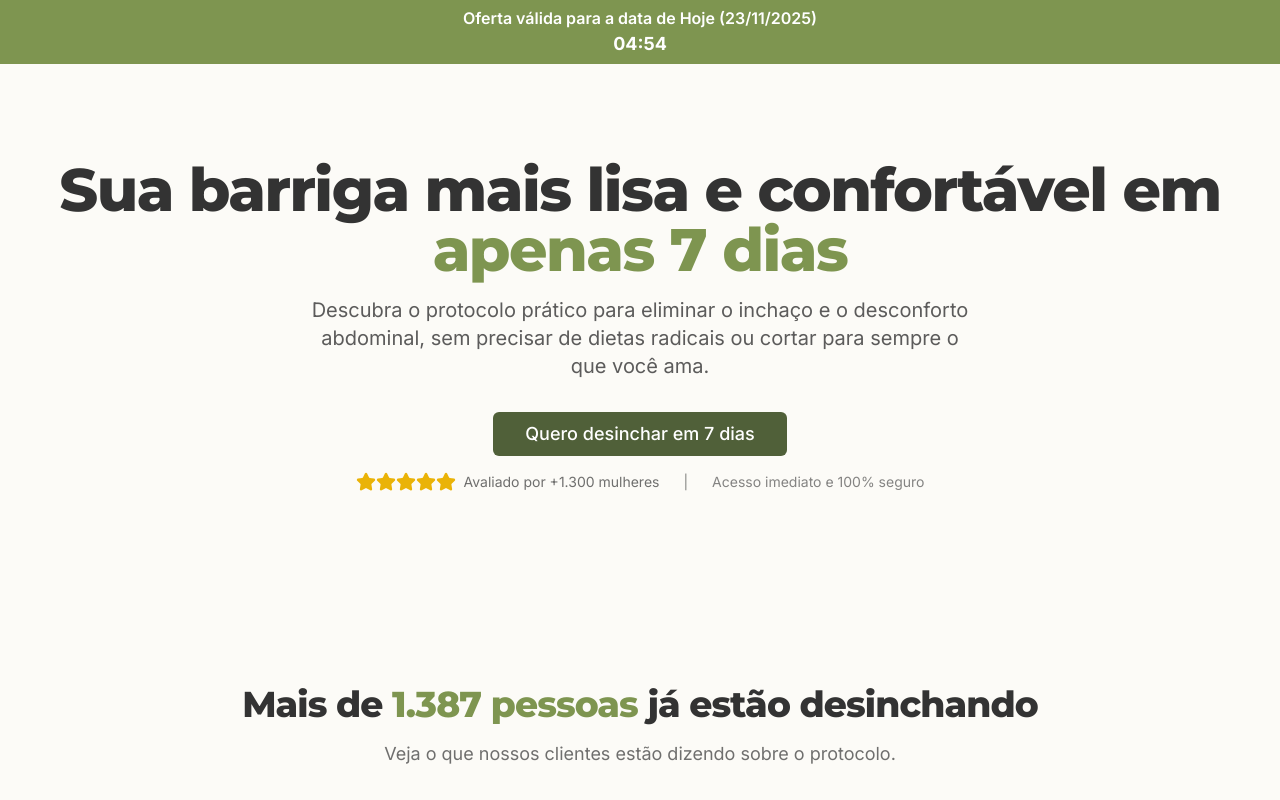
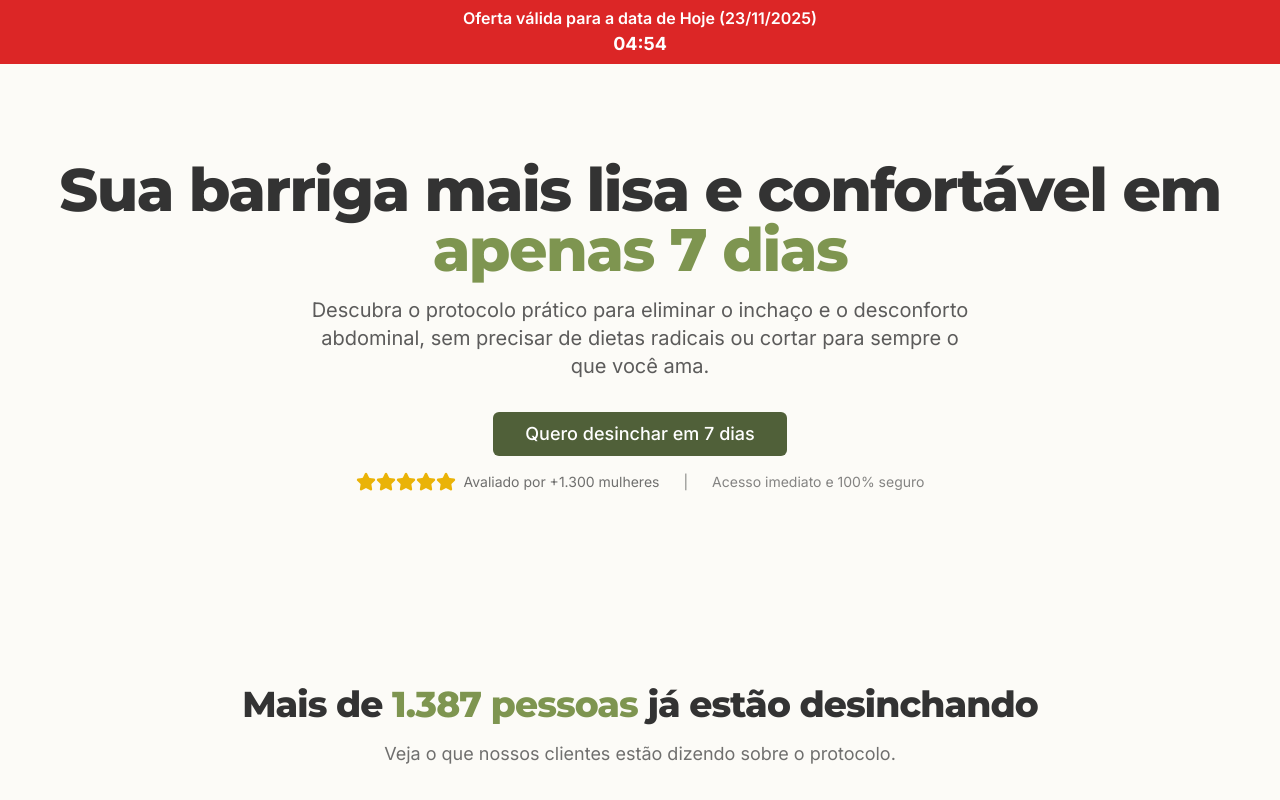
Before and after one commit to batatafaver/desinchafoodmap, a Next.js app: page / in a window 1280 px wide. Shown: the top 800 px of the page. Built offline with nearby package versions, Linux system fonts and the light colour scheme.

Commit message:
Altere a cor da barra da borda superior da landing page para uma cor cha

```diff
--- a/src/components/landing/Header.tsx
+++ b/src/components/landing/Header.tsx
@@ -25,7 +25,7 @@ export default function Header() {
   });
 
   return (
-    <header className="sticky top-0 z-50 w-full bg-primary text-primary-foreground">
+    <header className="sticky top-0 z-50 w-full bg-red-600 text-white">
       <div className="container mx-auto flex h-16 max-w-7xl flex-col items-center justify-center px-4 text-center">
         <p className="font-semibold">
           Oferta válida para a data de Hoje ({today})
```
